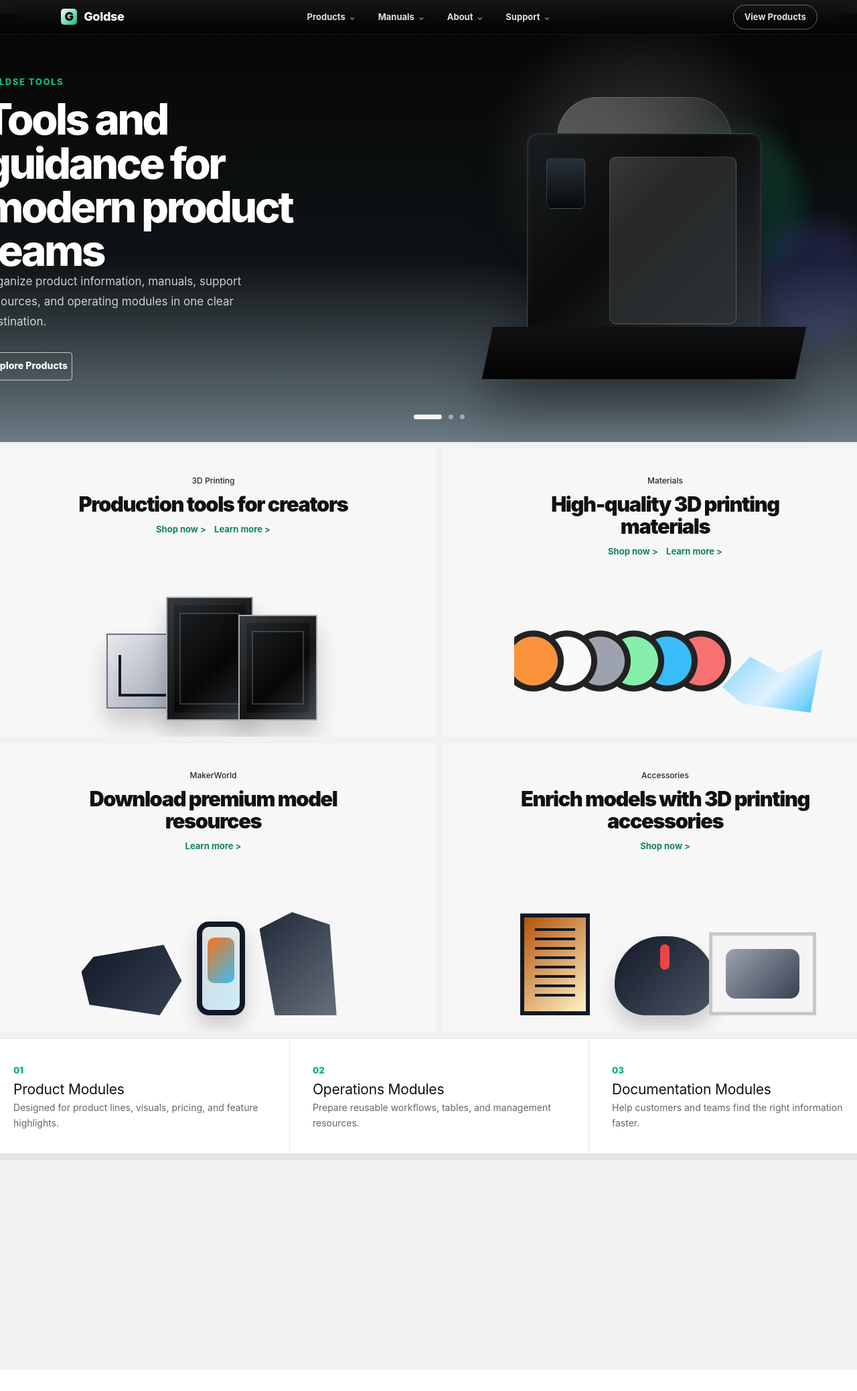
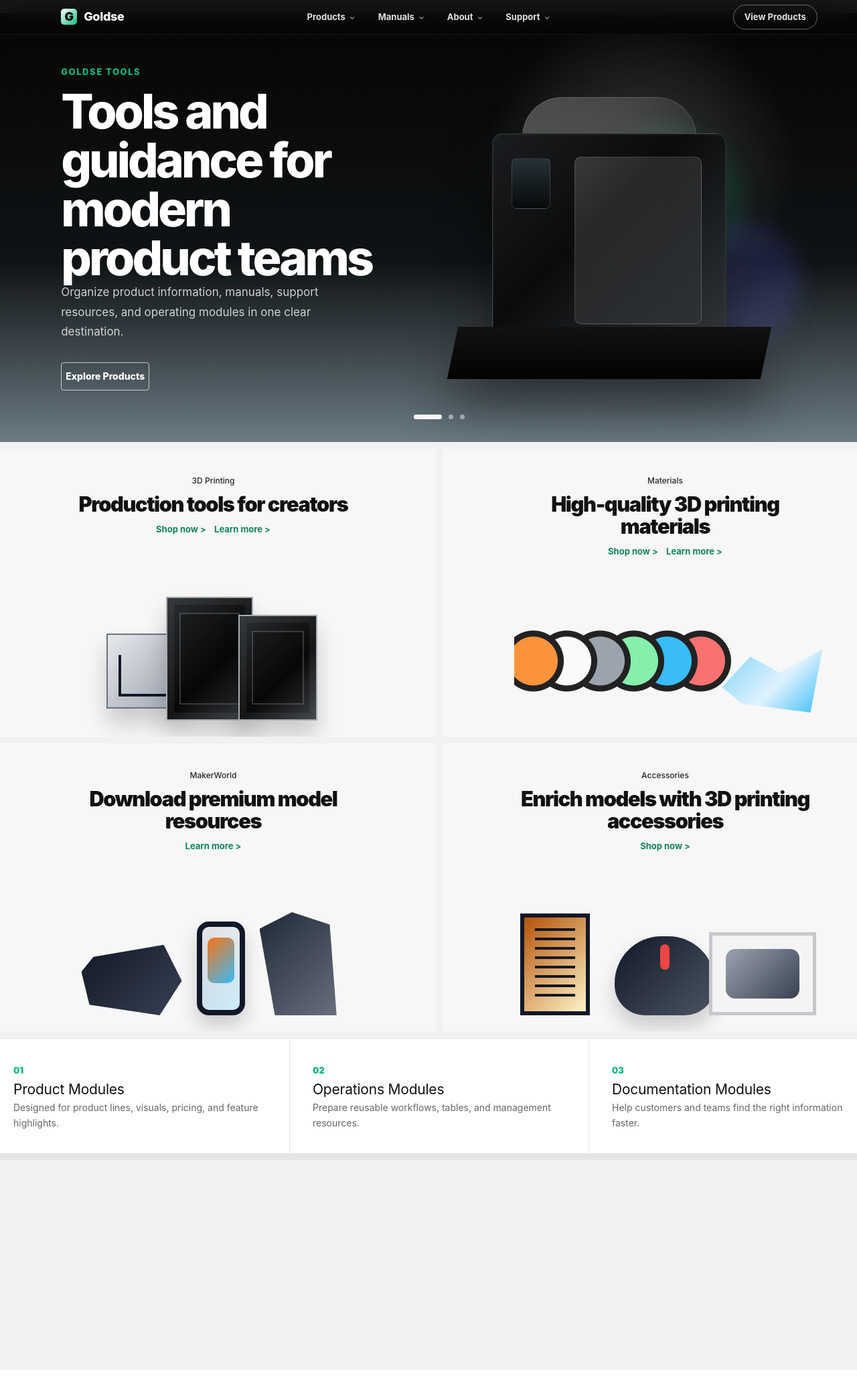
Before and after one commit to goldse-2/goldsea-manual, an MkDocs documentation site: the page built from docs/index.md, in a window 1280 px wide. Shown: the whole page at 67% size. Built offline with MkDocs 1.6.1 and Material for MkDocs 9.7.7, drawn with Linux system fonts in a browser that asks for light colours.

Commit message:
Add mega menu and fix hero clipping

```diff
--- a/docs/index.md
+++ b/docs/index.md
@@ -10,11 +10,32 @@ hide:
       <span class="storefront-logo-mark">G</span>
       <span>Goldse</span>
     </a>
-    <nav class="storefront-nav">
-      <a href="Products/">Products</a>
-      <a href="manuals/">Manuals</a>
-      <a href="about/">About</a>
-      <a href="contact/">Support</a>
+    <nav class="storefront-nav mega-nav">
+      <div class="mega-item">
+        <a href="Products/">Products</a>
+        <div class="mega-panel">
+          <div class="mega-panel-inner">
+            <div class="mega-section-title">Featured 3D Printers</div>
+            <div class="mega-grid">
+              <a href="Products/" class="mega-card"><span class="mega-printer mega-printer-dark"></span><strong>Goldse X2 Series</strong><em>Personal flagship printer</em></a>
+              <a href="Products/" class="mega-card"><span class="mega-printer mega-printer-tall"></span><strong>Goldse X20</strong><em>Advanced large-format printer</em></a>
+              <a href="Products/" class="mega-card"><span class="mega-printer mega-printer-compact"></span><strong>Goldse P25</strong><em>All-round productivity</em></a>
+              <a href="Products/" class="mega-card"><span class="mega-printer mega-printer-open"></span><strong>Goldse A1</strong><em>Full-size desktop 3D printer</em></a>
+              <a href="Products/" class="mega-card"><span class="mega-printer mega-printer-mini"></span><strong>Goldse A1 mini</strong><em>Compact 3D printer</em></a>
+              <a href="Products/" class="mega-card"><span class="mega-printer mega-printer-core"></span><strong>Goldse X1 Series</strong><em>CoreXY desktop printer line</em></a>
+            </div>
+            <div class="mega-footer-links"><a href="Products/">Shop all</a><a href="Products/">Product comparison</a></div>
+          </div>
+        </div>
+      </div>
+      <div class="mega-item">
+        <a href="manuals/">Manuals</a>
+        <div class="mega-panel mega-panel-small">
+          <div class="mega-panel-inner"><div class="mega-grid mega-grid-small"><a href="manuals/" class="mega-link-card">User Manuals</a><a href="manuals/" class="mega-link-card">Setup Guides</a><a href="manuals/" class="mega-link-card">Troubleshooting</a></div></div>
+        </div>
+      </div>
+      <div class="mega-item"><a href="about/">About</a></div>
+      <div class="mega-item"><a href="contact/">Support</a></div>
     </nav>
     <a class="storefront-top-action" href="Products/">View Products</a>
   </header>
--- a/docs/stylesheets/custom.css
+++ b/docs/stylesheets/custom.css
@@ -2603,3 +2603,176 @@ ul li::marker {
     padding: 58px 24px 88px;
   }
 }
+
+/* Mega menu navigation and hero clipping fix */
+.storefront-topbar {
+  overflow: visible !important;
+}
+
+.mega-nav {
+  height: 100%;
+  align-items: stretch !important;
+}
+
+.mega-item {
+  display: flex;
+  align-items: center;
+  height: 100%;
+}
+
+.mega-item > a {
+  display: inline-flex;
+  align-items: center;
+  height: 100%;
+}
+
+.mega-panel {
+  position: fixed;
+  left: 0;
+  right: 0;
+  top: 52px;
+  background: rgba(248,248,248,0.98);
+  color: #111;
+  opacity: 0;
+  visibility: hidden;
+  transform: translateY(-10px);
+  transition: opacity 0.22s ease, transform 0.22s ease, visibility 0.22s ease;
+  box-shadow: 0 26px 44px rgba(0,0,0,0.22);
+  border-top: 1px solid rgba(0,0,0,0.05);
+  z-index: 100;
+}
+
+.mega-item:hover .mega-panel,
+.mega-panel:hover {
+  opacity: 1;
+  visibility: visible;
+  transform: translateY(0);
+}
+
+.mega-panel-inner {
+  width: min(1180px, 92vw);
+  margin: 0 auto;
+  padding: 26px 0 30px;
+}
+
+.mega-section-title {
+  color: #555;
+  font-size: 13px;
+  margin-bottom: 18px;
+  padding-bottom: 10px;
+  border-bottom: 1px solid #ddd;
+}
+
+.mega-grid {
+  display: grid;
+  grid-template-columns: repeat(3, minmax(0, 1fr));
+  gap: 24px 56px;
+}
+
+.mega-card {
+  display: grid;
+  grid-template-columns: 78px 1fr;
+  grid-template-rows: auto auto;
+  column-gap: 16px;
+  align-items: center;
+  color: #111 !important;
+  min-height: 86px;
+}
+
+.mega-card strong {
+  display: block;
+  font-size: 15px;
+  font-weight: 850;
+  align-self: end;
+}
+
+.mega-card em {
+  color: #555;
+  font-size: 12px;
+  font-style: normal;
+  align-self: start;
+}
+
+.mega-printer {
+  grid-row: 1 / span 2;
+  width: 58px;
+  height: 76px;
+  justify-self: center;
+  background: linear-gradient(135deg, #2a2d31, #08090a 62%, #4b5563);
+  border: 2px solid #9ca3af;
+  box-shadow: inset 0 0 0 8px rgba(255,255,255,0.04);
+}
+
+.mega-printer-open,
+.mega-printer-mini {
+  background: linear-gradient(135deg, #e5e7eb, #9ca3af);
+  border-color: #4b5563;
+}
+
+.mega-printer-tall { height: 86px; }
+.mega-printer-compact { height: 68px; width: 52px; }
+.mega-printer-mini { height: 70px; width: 46px; }
+
+.mega-footer-links {
+  display: flex;
+  justify-content: flex-end;
+  gap: 28px;
+  margin-top: 24px;
+  padding-top: 14px;
+  border-top: 1px solid #ddd;
+}
+
+.mega-footer-links a {
+  color: #0f8f61 !important;
+  font-size: 13px;
+  font-weight: 800;
+}
+
+.mega-panel-small .mega-panel-inner {
+  padding: 22px 0;
+}
+
+.mega-grid-small {
+  grid-template-columns: repeat(3, minmax(0, 1fr));
+}
+
+.mega-link-card {
+  color: #111 !important;
+  font-size: 16px;
+  font-weight: 850;
+  padding: 22px;
+  background: #fff;
+  border-radius: 10px;
+}
+
+.hero-slide {
+  width: 100% !important;
+  max-width: none !important;
+  min-width: 100% !important;
+  box-sizing: border-box !important;
+  padding-left: max(9vw, 96px) !important;
+  padding-right: max(9vw, 96px) !important;
+}
+
+.hero-carousel .storefront-hero-content {
+  max-width: 620px !important;
+  padding-left: 0 !important;
+  transform: translateX(0) !important;
+}
+
+.hero-carousel .storefront-hero h1,
+.hero-carousel h1 {
+  font-size: clamp(44px, 5.6vw, 86px) !important;
+  max-width: 680px !important;
+}
+
+@media (max-width: 900px) {
+  .mega-panel {
+    display: none !important;
+  }
+
+  .hero-slide {
+    padding-left: 28px !important;
+    padding-right: 28px !important;
+  }
+}
```
Also changed, not shown: site/index.html, site/search/search_index.json, site/sitemap.xml, site/stylesheets/custom.css.
